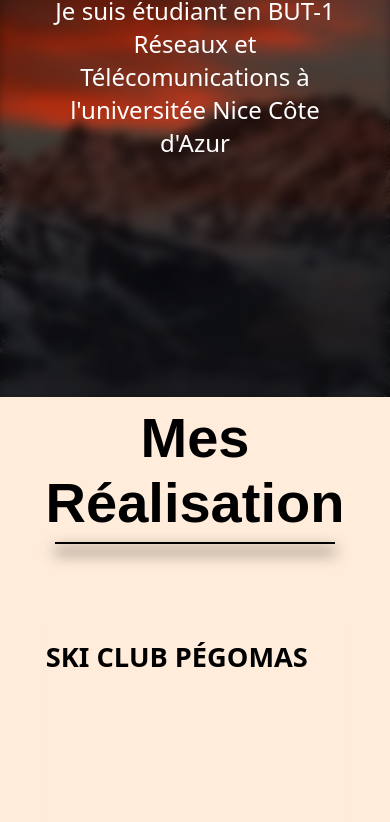
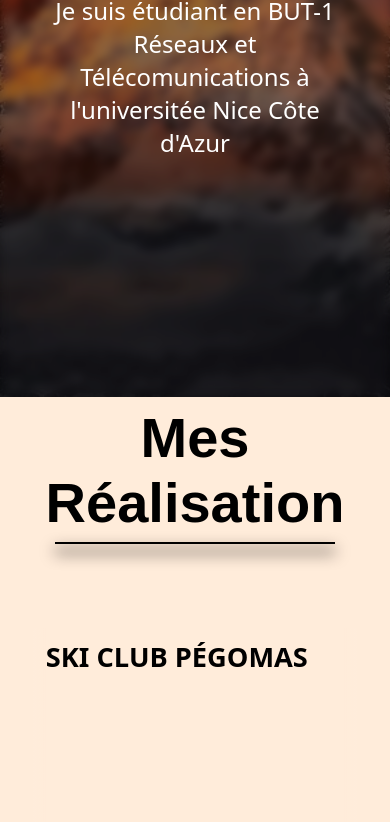
Before and after one commit to Tobm18/Site-Web-Personel, a plain HTML site: page Accueil/accueil.html in a window 390 px wide. Shown: the part 447-1269 px from the top of the page. Drawn offline with nearby package versions, Linux system fonts and the light colour scheme.

Commit message:
Add responsive background image for mobile devices

```diff
--- a/Accueil/style_acceuil.css
+++ b/Accueil/style_acceuil.css
@@ -925,6 +925,14 @@ time {
 
 @media screen and (max-width: 767px) and (orientation: portrait) {
 
+    .filtre::after {
+        background-image: url(../Img/backgroung-phone.jpg);
+    }
+
+    .filtre::before {
+        background-image: url(../Img/backgroung-phone.jpg);
+    }
+
     .bouton-top {
         width: 10vw;
         height: auto;
```
Also changed, not shown: Img/backgroung-phone.jpg (added).
